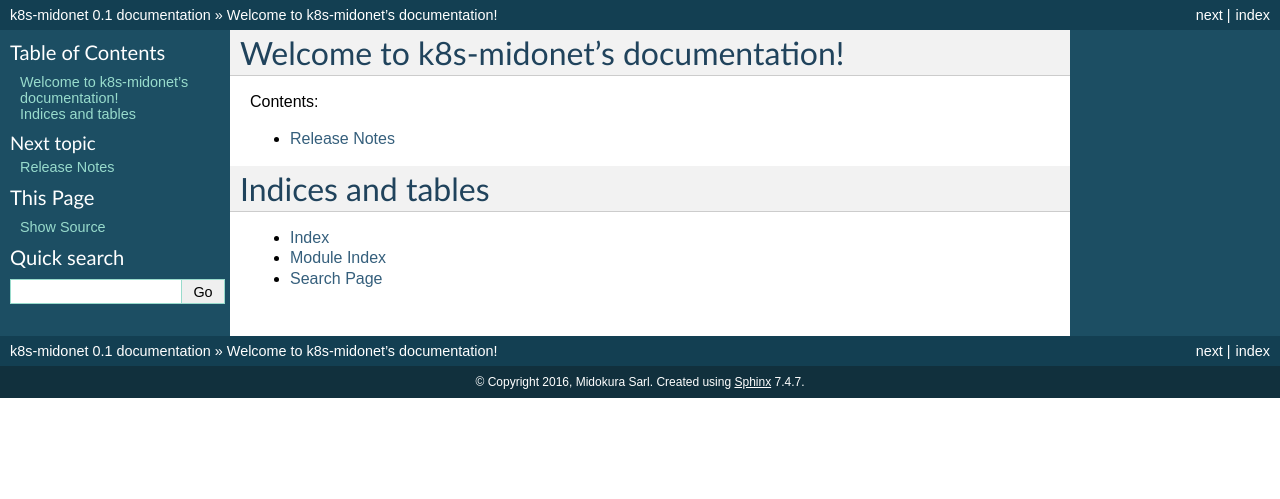
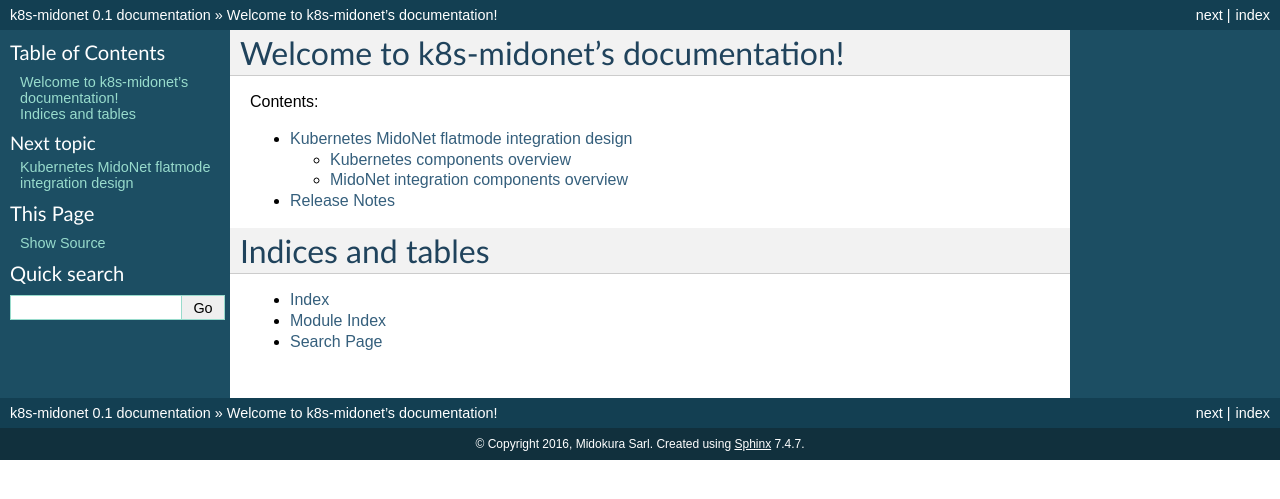
Before and after one commit to midonet/k8s-midonet, a Sphinx documentation site: the page built from doc/source/index.rst, in a window 1280 px wide. Shown: the top 499 px of the page. Built offline with Sphinx 7.4.7, drawn with Linux system fonts in a browser that asks for light colours; some of the changed lines change nothing that is shown.

Commit message:
docs: Add design documentation
Change-Id: I2d479867886cb83a3dba93bac512d3f40f299591
Signed-off-by: Antoni Segura Puimedon <toni@midokura.com>

```diff
--- /dev/null
+++ b/doc/source/design.rst
@@ -0,0 +1,384 @@
+===============================================
+Kubernetes MidoNet flatmode integration design
+===============================================
+
+This document describes the design choices for MidoNet's integration with
+Kubernetes taking the following assumptions:
+
+* The Kubernetes namespaces span a single /16 overlay network. One namespace,
+  one /16 that is used by all the hosts (no /24 splitting per host).
+* The underlay network is isolated from the overlay network.
+* Services are provided by Neutron Load Balancers.
+* No external load balancers. External access to services via floating IPs.
+
+Kubernetes components overview
+-------------------------------
+
+Kubernetes [#]_ is a Container Orchestration engine written in the Go [#]_
+programming language. Its architecture is based on an etcd [#]_ backed REST API
+server in the controller node and other components that watch the API for
+changes and call the API to update the state.
+
+.. image:: https://raw.githubusercontent.com/kubernetes/kubernetes/release-1.1/docs/design/architecture.png
+     :align: center
+     :alt: Controller and Worker nodes diagram showing the interaction among
+           components.
+
+The user interacts with the system via the kubectl cli or directly via REST API
+calls. Those calls define Pods and services. The replication controller's task
+is to try make sure that the worker nodes keep at all time enough copies of
+a service, either because a specific number was defined or because the
+autoscaler policy was triggered. The scheduler sees the requests for Pods and
+assigns them to a specific worker node.
+
+On the worker nodes, kubelet daemons see the pods that are being scheduled for
+the node on the API watch endpoint and take care of creating the Pods using the
+OS facilities.
+
+In the networking reference implementation [#]_, there is another daemon called
+kube-proxy that sees the service and pod events and makes sure that requests
+for a service find the Pods that serve it.
+
+.. [#] http://kubernetes.io
+.. [#] https://golang.org/
+.. [#] https://github.com/coreos/etcd
+.. [#] https://github.com/kubernetes/kubernetes/blob/release-1.1/docs/design/networking.md
+
+
+MidoNet integration components overview
+----------------------------------------
+.. image:: ../images/design_flatmode.png
+     :align: center
+     :width: 670
+     :height: 292
+     :alt: worker, controller and nsdb nodes showing the interaction among
+           components.
+
+The MidoNet integration does away with the kube-proxy services that in the
+reference implementation run on each worker node and instead runs the Kuryr
+watcher daemon, also known as Raven (The naming comes from the fact that ravens
+are creatures that love to watch and observe for the right opportunity and
+often do so in grouops). Raven will initially be run on the controller node,
+but it should be controlled by the replication controller and auto scaled if
+necessary.
+
+On the worker nodes, the MidoNet integration configures networking to use
+kubernetes CNI [#]_ plugin and provide a kuryr CNI driver that will be the one
+to plug the Pods into the overlay.
+
+.. [#] https://github.com/appc/cni/blob/master/SPEC.md
+
+Kuryr CNI driver
+~~~~~~~~~~~~~~~~~
+
+The Kuryr CNI driver will be an executable that receives parameters [#]_ encoded
+in the enviroment variables available to the process. CNI drivers are expected
+to return data to its caller, in this case the Kubernetes CNI plugin, by
+returning 0 in case of success writing the following to stdout:
+
+.. code-block:: json
+
+    {
+	 "cniVersion": "0.1.0",
+	 "ip4": {
+	   "ip": <ipv4-and-subnet-in-CIDR>,
+	   "gateway": <ipv4-of-the-gateway>,  (optional)
+	   "routes": <list-of-ipv4-routes>    (optional)
+	 },
+	 "ip6": {
+	   "ip": <ipv6-and-subnet-in-CIDR>,
+	   "gateway": <ipv6-of-the-gateway>,  (optional)
+	   "routes": <list-of-ipv6-routes>    (optional)
+	 },
+	 "dns": {
+	   "nameservers": <list-of-nameservers>           (optional)
+	   "domain": <name-of-local-domain>               (optional)
+	   "search": <list-of-additional-search-domains>  (optional)
+	   "options": <list-of-options>                   (optional)
+	 }
+    }
+
+Clearly in order to be able to configure and report an IP configuration, the
+Kuryr CNI driver must be able to access some sort of IPAM. The way in which
+this is expected to work is by a very simple algorithm:
+
+1. Does it see the **CNI_ARGS** with not just the standard content::
+
+	CNI_ARGS=K8S_POD_NAMESPACE=default;K8S_POD_NAME=nginx-app-722l8;K8S_POD_INFRA_CONTAINER_ID=8ceb00926acf251b34d70065a6158370953ab909b0745f5f4647ee6b9ec5c250
+
+but also at least the following extra content (check what we pass now to
+libnetwork drivers and use that as the minimum set)::
+
+    PORT_UUID=a28c7404-7495-4557-b7fc-3e293508dbc6,IPV4=10.0.0.15/16,GW=10.0.0.1,PORT_TYPE=midonet
+
+2. Use the kuryr-cni username and token to go to the API and check if the
+   Raven has already populated the annotations with this data. In case it is
+   not there, implement a retry with timeout mechanism. For example check every
+   half second for 10 seconds. If the data is not there, exit with an error
+   return code (We should keep a nice behavior and return different values for
+   different kinds of errors.
+
+Once it has the right data, it will provide it to the already existing kuryr
+libnetwork binding scripts (that should be packaged without dependencies to the
+kuryr libnetwork package) found under::
+
+    /usr/libexec/kuryr
+
+The credentials to access the configuration can either be lifted from those of
+kubelet or, rather, we should put them at::
+
+    /usr/libexec/kubernetes/kubelet-plugins/net/exec
+
+The content should be something like the following
+
+.. code-block:: json
+
+    {
+	    "name": "kuryr-network",
+	    "type": "kuryr",
+	    "api_token": "asdfl;kads34uio"
+    }
+
+The CNI driver is a python based executable that lives in::
+
+    /usr/libexec/kubernetes/kubelet-plugins/net/exec/kuryr
+
+Kubelet should be configured to use the Kuryr CNI driver by modifying its
+service file appending the to ExecStart::
+
+	--network-plugin=kuryr
+
+.. [#] https://github.com/appc/cni/blob/master/SPEC.md#parameters
+
+Kuryr API watcher (Raven)
+~~~~~~~~~~~~~~~~~~~~~~~~~~
+
+The Kubernetes API server provides watch interfaces against each kind of
+resource it provides [#]_. In order to *subscribe* to the feed of events for a
+specific resource you have to add to the query string::
+
+    ?watch=true
+
+If we wanted to watch the **pod** events, we would need to do a **GET HTTP**
+request for the following URL::
+
+    /api/v1/namespaces/default/pods?watch=true
+
+The kind of events that are received on Pod creation are:
+
+.. code-block:: json
+
+    {
+	 "type": "ADDED",
+	 "object": {
+	   "kind": "Pod",
+	   "apiVersion": "v1",
+	   "metadata": {
+		"name": "nginx-app-v87k2",
+		"generateName": "nginx-app-",
+		"namespace": "default",
+		"selfLink": "\/api\/v1\/namespaces\/default\/pods\/nginx-app-v87k2",
+		"uid": "8cca008f-d492-11e5-bf9e-42010af00005",
+		"resourceVersion": "150",
+		"creationTimestamp": "2016-02-16T09:49:19Z",
+		"labels": {
+		  "run": "nginx-app"
+		},
+		"annotations": {
+		  "kubernetes.io\/created-by": "{\"kind\":\"SerializedReference\",\"apiVersion\":\"v1\",\"reference\":{\"kind\":\"ReplicationController\",\"namespace\":\"default\",\"name\":\"nginx-app\",\"uid\":\"8cbeff3d-d492-11e5-bf9e-42010af00005\",\"apiVersion\":\"v1\",\"resourceVersion\":\"135\"}}\n"
+		}
+	   },
+	   "spec": {
+		"volumes": [
+		  {
+		    "name": "default-token-rzpa9",
+		    "secret": {
+			 "secretName": "default-token-rzpa9"
+		    }
+		  }
+		],
+		"containers": [
+		  {
+		    "name": "nginx-app",
+		    "image": "nginx",
+		    "ports": [
+			 {
+			   "containerPort": 80,
+			   "protocol": "TCP"
+			 }
+		    ],
+		    "env": [
+			 {
+			   "name": "DOMAIN",
+			   "value": "cluster"
+			 }
+		    ],
+		    "resources": {
+
+		    },
+		    "volumeMounts": [
+			 {
+			   "name": "default-token-rzpa9",
+			   "readOnly": true,
+			   "mountPath": "\/var\/run\/secrets\/kubernetes.io\/serviceaccount"
+			 }
+		    ],
+		    "terminationMessagePath": "\/dev\/termination-log",
+		    "imagePullPolicy": "IfNotPresent"
+		  }
+		],
+		"restartPolicy": "Always",
+		"terminationGracePeriodSeconds": 30,
+		"dnsPolicy": "ClusterFirst",
+		"serviceAccountName": "default",
+		"serviceAccount": "default",
+		"nodeName": "127.0.0.1"
+	   },
+	   "status": {
+		"phase": "Running",
+		"conditions": [
+		  {
+		    "type": "Ready",
+		    "status": "True",
+		    "lastProbeTime": null,
+		    "lastTransitionTime": null
+		  }
+		],
+		"hostIP": "127.0.0.1",
+		"podIP": "172.17.0.2",
+		"startTime": "2016-02-16T09:49:19Z",
+		"containerStatuses": [
+		  {
+		    "name": "nginx-app",
+		    "state": {
+			 "running": {
+			   "startedAt": "2016-02-16T09:49:20Z"
+			 }
+		    },
+		    "lastState": {
+
+		    },
+		    "ready": true,
+		    "restartCount": 0,
+		    "image": "nginx",
+		    "imageID": "docker:\/\/sha256:69203b7cd029af1b6ae717904b64cf4ba4b32be3f99d18420b2ac9c33423d671",
+		    "containerID": "docker:\/\/33512d6bd94a6d7d1b3f8b65441e29390636660bb82544383fa3a0309c41430d"
+		  }
+		]
+	   }
+	 }
+    }
+
+Raven would then, of course, have to use the Python neutron client [#]_ to
+create a neutron port on the flat network. It is important to note that the
+flat network existence and its routing to public network will be checked for at
+each Raven startup and they will be configured in /etc/kuryr/raven.conf.
+
+For services, the endpoint to watch would be::
+
+    /api/v1/namespaces/:namespace/services?watch=true
+
+The kind of events that would be received would be as follows:
+
+.. code-block:: json
+
+    {
+	  "type":"ADDED",
+	  "object":{
+		"kind":"Service",
+		"apiVersion":"v1",
+		"metadata":{
+		   "name":"redis-slave",
+		   "namespace":"default",
+		   "selfLink":"/api/v1/namespaces/default/services/redis-slave",
+		   "uid":"7b0b6fe8-d54c-11e5-8cc5-42010af00002",
+		   "resourceVersion":"2077",
+		   "creationTimestamp":"2016-02-17T08:00:16Z",
+		   "labels":{
+			 "app":"redis",
+			 "role":"slave",
+			 "tier":"backend"
+		   }
+		},
+		"spec":{
+		   "ports":[
+			 {
+			    "protocol":"TCP",
+			    "port":6379,
+			    "targetPort":6379
+			 }
+		   ],
+		   "selector":{
+			 "app":"redis",
+			 "role":"slave",
+			 "tier":"backend"
+		   },
+		   "clusterIP":"10.0.0.254",
+		   "type":"ClusterIP",
+		   "sessionAffinity":"None"
+		},
+		"status":{
+		   "loadBalancer":{
+
+		   }
+		}
+	  }
+    }
+
+
+The MidoNet integration services are backed by Neutron Load Balancers. As such,
+we would collect the above information to configure the service Load Balancer:
+
+* **clusterIP**: This would be used as VIP. The VIPs live in a separate network
+  under the same router that serves the flat overlay network.
+* **protocol**: This will be the LB protocol.
+* **port**: This will be the LB port.
+* **selector**: This will be used in Pod addition to add members to the service
+  LB.
+
+To give external access to a service, the service event data requested should
+contain "LoadBalancer" and that will trigger assigning a FIP to the VIP. The
+event would look as follows:
+
+.. code-block:: json
+
+    {
+	   "kind": "Service",
+	   "apiVersion": "v1",
+	   "metadata": {
+		  "name": "my-service"
+	   },
+	   "spec": {
+		  "selector": {
+			 "app": "MyApp"
+		  },
+		  "ports": [
+			 {
+				"protocol": "TCP",
+				"port": 80,
+				"targetPort": 9376,
+				"nodePort": 30061
+			 }
+		  ],
+		  "clusterIP": "10.0.171.239",
+		  "loadBalancerIP": "78.11.24.19",
+		  "type": "LoadBalancer"
+	   },
+	   "status": {
+		  "loadBalancer": {
+			 "ingress": [
+				{
+				    "ip": "146.148.47.155"
+				}
+			 ]
+		  }
+	   }
+    }
+
+Note the presence of **loadBalancerIP** and **type**. The FIP will be created,
+associated with the VIP and the status **loadBalancer** updated in the
+kubernetes API service endpoint.
+
+
+.. [#] http://kubernetes.io/v1.1/docs/api.html
+.. [#] https://github.com/openstack/python-neutronclient
--- a/doc/source/index.rst
+++ b/doc/source/index.rst
@@ -11,6 +11,7 @@
 .. toctree::
    :maxdepth: 2
 
+   design
    releasenotes
 
 
```
Also changed, not shown: doc/images/design_flatmode.png (added), doc/images/design_flatmode.svg (added).
